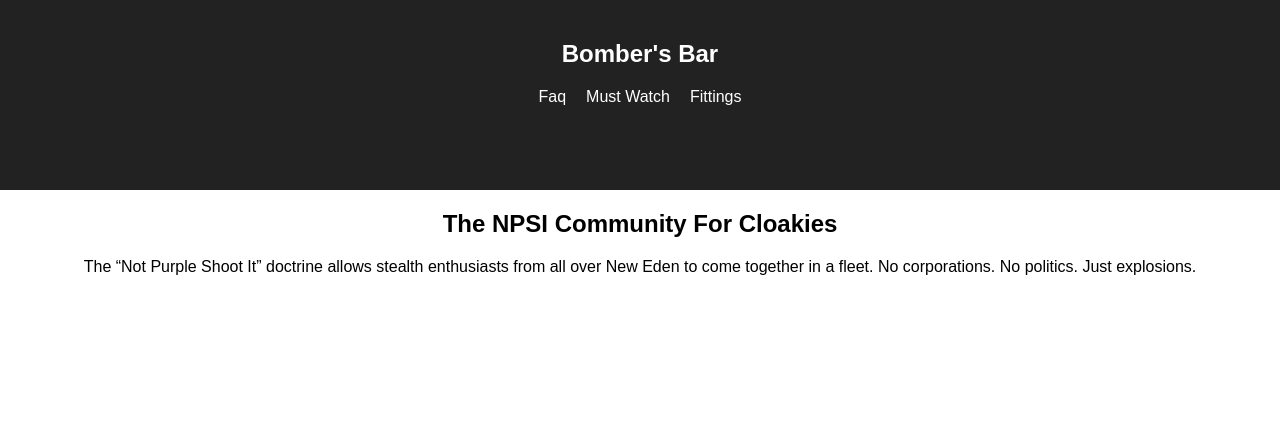
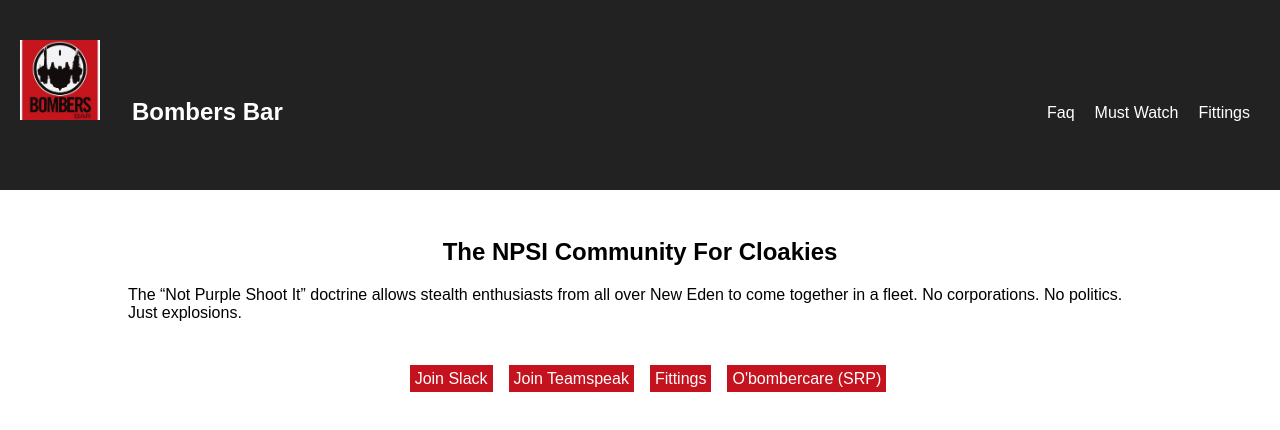
Before and after one commit to BombersBar/website, a React (Create React App) app: page / in a window 1280 px wide. Shown: the top 430 px of the page. Built offline with nearby package versions, Linux system fonts and the light colour scheme.

Commit message:
added new content,fixed videos,added some basic css

```diff
--- a/src/App.css
+++ b/src/App.css
@@ -13,3 +13,18 @@
   color: white;
   text-decoration: none;
 }
+
+.bblogo{
+	height: 5rem;
+	width: 5rem;
+	display: inline;
+}
+
+.bbName{
+	margin-left: 2rem;
+	display: inline;
+}
+
+.logoName{
+	float: left;
+}
--- a/src/App.js
+++ b/src/App.js
@@ -12,8 +12,9 @@ class App extends Component {
       <div className="App">
         <div className="App-header">
           <h2>
-            <Link to="/">
-              Bomber's Bar
+            <Link className="logoName" to="/">
+            <img className="bblogo" src={require('../public/bombersbarlogo.jpg')}/>
+              <span className="bbName">Bombers Bar</span>
             </Link>
           </h2>
           <NavigationBar />
--- a/src/Components/Navigation/NavigationBar.css
+++ b/src/Components/Navigation/NavigationBar.css
@@ -1,6 +1,8 @@
 .navigationBar {
   list-style: none;
+  margin-top:4rem;
   padding: 0;
+  float: right;
 }
 
 .navigationBar li {
--- a/src/Components/Youtube/YoutubeEmbeddedVideo.js
+++ b/src/Components/Youtube/YoutubeEmbeddedVideo.js
@@ -1,7 +1,7 @@
 import React from 'react';
 
 function getVideoEmbedUrl (videoId) {
-  return `http://www.youtube.com/embed/${videoId}?&hd=1&autohide=1&wmode=transparent`;
+  return `https://www.youtube.com/embed/${videoId}?&hd=1&autohide=1&wmode=transparent`;
 };
 
 function YoutubeEmbeddedVideo({ videoId, width = 560, height = 315, allowFullScreen = true, frameBorder = 0 }) {
--- /dev/null
+++ b/src/Views/Faq.css
@@ -0,0 +1,15 @@
+.faqHeader{
+	text-align: left;
+	margin-bottom: .2rem;
+}
+
+.faqBody{
+	font-size: 13px;
+}
+
+.faqData{
+	width:80%;
+	padding-left: 10%;
+	padding-right: 10%;
+	margin-bottom: 3rem;
+}
--- a/src/Views/Faq.js
+++ b/src/Views/Faq.js
@@ -1,4 +1,5 @@
 import React from 'react';
+import "./Faq.css";
 
 // This the faq data, it is mapped to HTML elements below!
 // The reason for this as an array is that we can extract into a rest call later down the line, if we introduce a server
@@ -64,10 +65,11 @@ const faqData = [
 function FaqView() {
   return (
     <div>
+    <h1>FAQ</h1>
       { faqData.map((item, index) => (
-        <div key={index}>
-          <h2>{item.header}</h2>
-          <p>{item.body}</p>
+        <div className="faqData" key={index}>
+          <h3 className="faqHeader"><strong>{item.header}</strong></h3>
+          <p className="faqBody"><strong>{item.body}</strong></p>
         </div>
       )) }
     </div>
--- a/src/Views/Fittings.js
+++ b/src/Views/Fittings.js
@@ -34,6 +34,7 @@ function FittingsView() {
           <h2>{ship.name}</h2>
           { ship.fittings.map(fitting => (
             <div key={fitting.id}
+            // eslint-disable-next-line
               className={fitting.title.replace(/\ /g, '-')}>
 
               <h3>{fitting.title}</h3>
--- a/src/Views/Index.js
+++ b/src/Views/Index.js
@@ -1,10 +1,38 @@
 import React from 'react';
+import { Link } from 'react-router-dom';
+
+import './homepage.css';
 
 function IndexView() {
   return (
-    <div>
-      <h2>The NPSI Community For Cloakies</h2>
-      <p>The “Not Purple Shoot It” doctrine allows stealth enthusiasts from all over New Eden to come together in a fleet. No corporations. No politics. Just explosions.</p>
+    <div className="homepageButtonContainer">
+    	<div>
+      	<h2>The NPSI Community For Cloakies</h2>
+      	<p>The “Not Purple Shoot It” doctrine allows stealth enthusiasts from all over New Eden to come together in a fleet.
+              No corporations. No politics. Just explosions.</p>
+      </div>
+      <div className='homepageButtonContainer'>
+      	<div className='homepageButtonContainer-button'>
+	      	<a target="_blank" href="http://imgur.com/yHxrdg4" type="button">
+	      		Join Slack
+	      	</a>
+      	</div>
+      	<div className='homepageButtonContainer-button'>
+	      	<a href="ts3server://199.231.184.177?port=9987">
+	      		Join Teamspeak
+	      	</a>
+      	</div>
+      	<div className='homepageButtonContainer-button'>
+	      	<Link to="/fittings">
+	      		Fittings
+	      	</Link>
+      	</div>
+      	<div className='homepageButtonContainer-button'>
+	      	<Link to="/obombercare">
+	      		O'bombercare (SRP)
+	      	</Link>
+      	</div>
+      </div>
     </div>
   );
 }
--- /dev/null
+++ b/src/Views/Obombercare.js
@@ -0,0 +1,35 @@
+import React from 'react';
+import "./obombercare.css";
+
+function ObombercareView() {
+  return (
+    <div className="OutsideContainer">
+    <span>ENJOY O'BOMBERCARE!</span>
+    <p>Search “Chaos Amphal” in game, read the instructions below or in her bio, and send her the killmail accordingly.</p>
+
+      <p>To handle your payout, I need to have:</p>
+      <ul>
+        <li>Name of your FC,</li>
+        <li>The killmail,</li>
+        <li>In the case of a T3 hunter ship: Amount of donations you have received from the fleet.</li>
+      </ul>
+
+    <p>Kill mails older than 1 week are no longer eligible for SRP, so make sure to send them on time.</p>
+    <p>Note: I usually do not answer mails. You only get the ISK transferred into your account and that’s it.</p>
+  <p>Intel: This character is not for intel and I will hate you if you send me any.</p>
+  <p>If you happen to have intel, ask for an FC in Bombers Bar or send it to bombersbarnpsi@gmail.com</p>
+
+    <p>Payout:</p>
+    <ul>
+    <li>Capsules: Not covered.</li>
+    <li>Bombers: 30m</li>
+    <li>Polarized Bombers: 50m</li>
+    <li>Recons: 200m</li>
+    <li>Hunters, bubblers and CDs: Flil up to 150m</li>
+    <li>T3 hunters: Up to 500m (tell us how many donations you got and we’ll pay the difference up to total lost value or 500m. Insurance is taken into account as 30m).</li>
+    </ul>
+    </div>
+  );
+}
+
+export default ObombercareView;
--- /dev/null
+++ b/src/Views/homepage.css
@@ -0,0 +1,23 @@
+.homepageButtonContainer{
+  width: 80%;
+  margin-top: 3rem;
+  margin-left: 10%;
+  margin-right: 10%;
+}
+
+.homepageButtonContainer-button{
+  width: 25%;
+  display: inline;
+  margin-left: 1rem;
+  text-decoration: none;
+}
+
+.homepageButtonContainer-button a{
+  border-style: solid;
+  border-width : 1px 1px 1px 1px;
+  text-decoration : none;
+  padding : 4px;
+  border-color : rgb(196, 18, 30);
+  background-color : rgb(196, 18, 30);
+  color: rgb(255, 255, 255);
+}
--- /dev/null
+++ b/src/Views/obombercare.css
@@ -0,0 +1,10 @@
+.OutsideContainer{
+	width: 70%;
+	margin-left: 15%;
+	margin-right: 15%;
+	margin-top: 5rem;
+}
+
+li,p{
+	text-align: left;
+}
--- a/src/index.js
+++ b/src/index.js
@@ -4,6 +4,7 @@ import { BrowserRouter as Router, Route } from 'react-router-dom';
 
 import App from './App';
 import IndexView from './Views/Index';
+import Obombercare from './Views/Obombercare';
 import MustWatchView from './Views/MustWatch';
 import FaqView from './Views/Faq';
 import FittingsView from './Views/Fittings';
@@ -17,6 +18,7 @@ ReactDOM.render((
         <Route path="/must-watch" component={MustWatchView} />
         <Route path="/faq" component={FaqView} />
         <Route path="/fittings" component={FittingsView} />
+        <Route path="/obombercare" component={Obombercare} />
       </App>
     </Router>
   ),
```
Also changed, not shown: public/bombersbarlogo.jpg (added).
